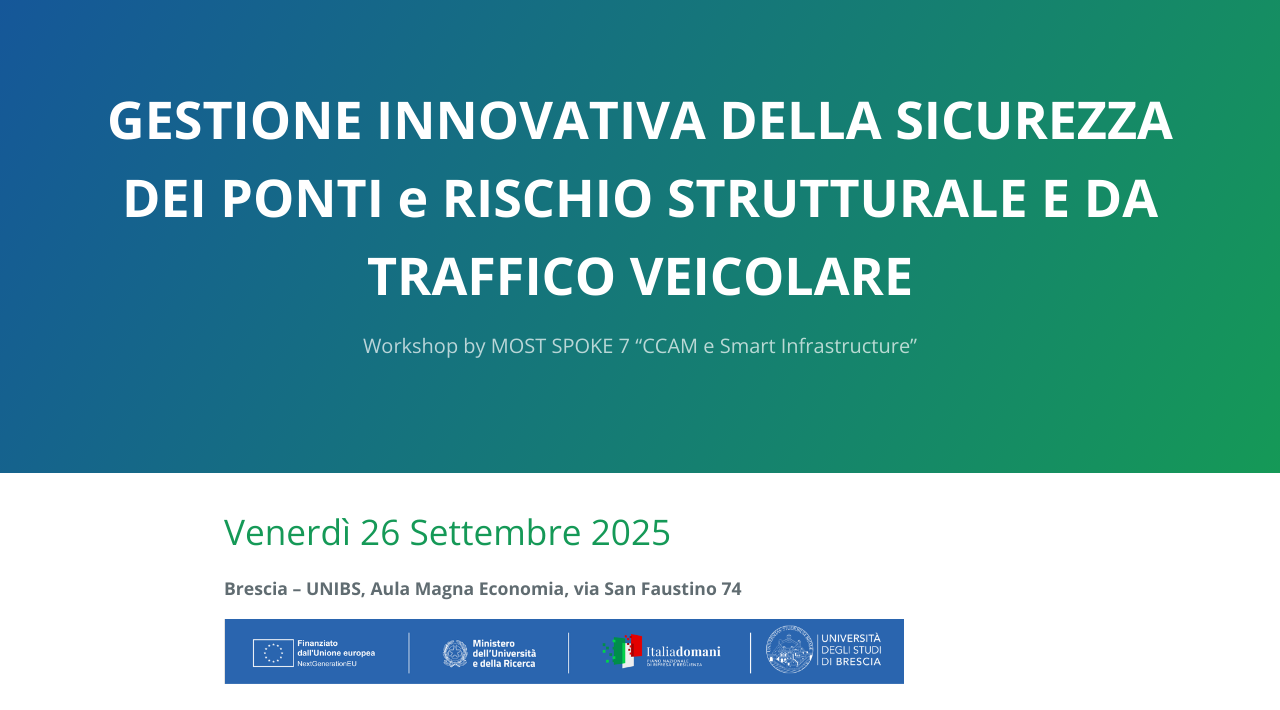
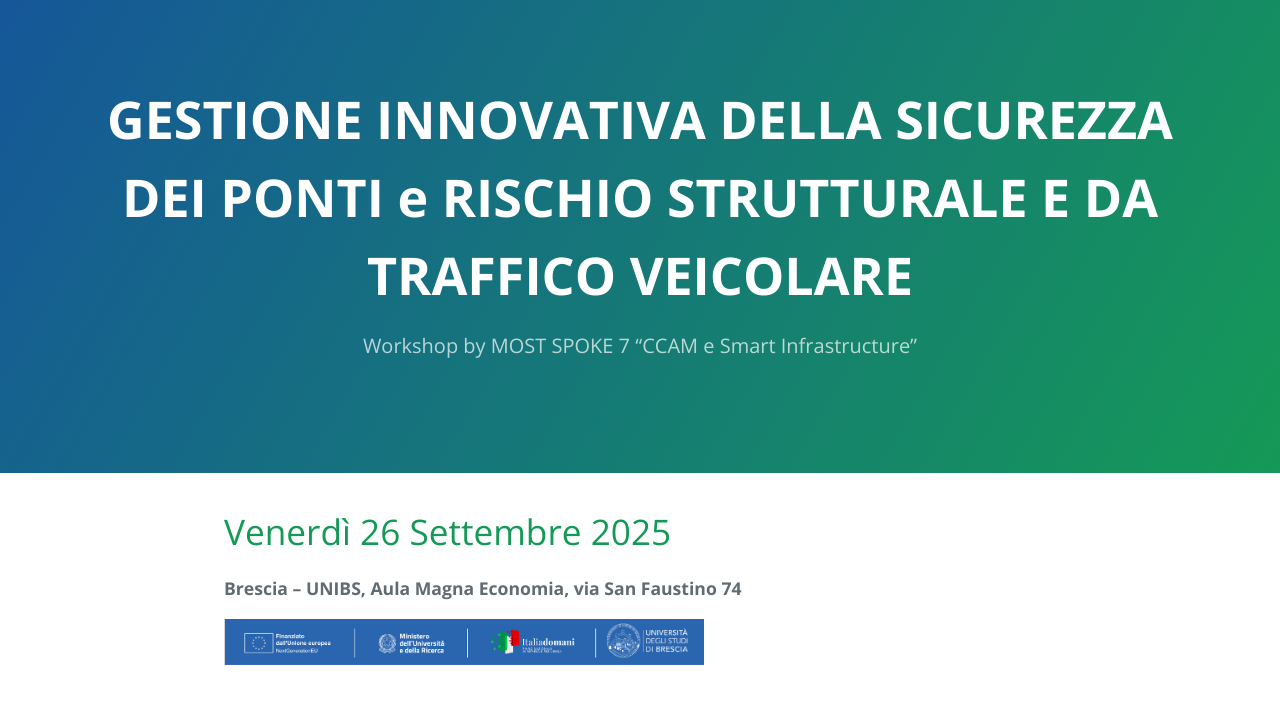
Before and after one commit to most-spoke7-workshop/GESTIONE-INNOVATIVA-DELLA-SICUREZZA-DEI-PONTI-RISCHIO-STRUTTURALE-E-DA-TRAFFICO-VEICOLARE, a Jekyll site: the page built from index.md, in a window 1280 px wide. Shown: the top 710 px of the page. Built offline with Jekyll 4.4.1, drawn with Linux system fonts in a browser that asks for light colours.

Commit message:
Update index.md

```diff
--- a/index.md
+++ b/index.md
@@ -13,7 +13,7 @@ layout: default
 ![UNIBS Logo]({{ site.baseurl }}/assets/images/logo-unibs.png "UNIBS Logo"){: width="250" style="padding-right: 20px;" }
 -->
 
-![TOTAL]({{ site.baseurl }}/assets/images/logototal.png "UNIBS Logo"){: width="700" style="padding-right: 20px;" }
+![TOTAL]({{ site.baseurl }}/assets/images/logototal.png "TOTAL Logo"){: width="500" style="padding-right: 20px;" }
 
 
 
```
